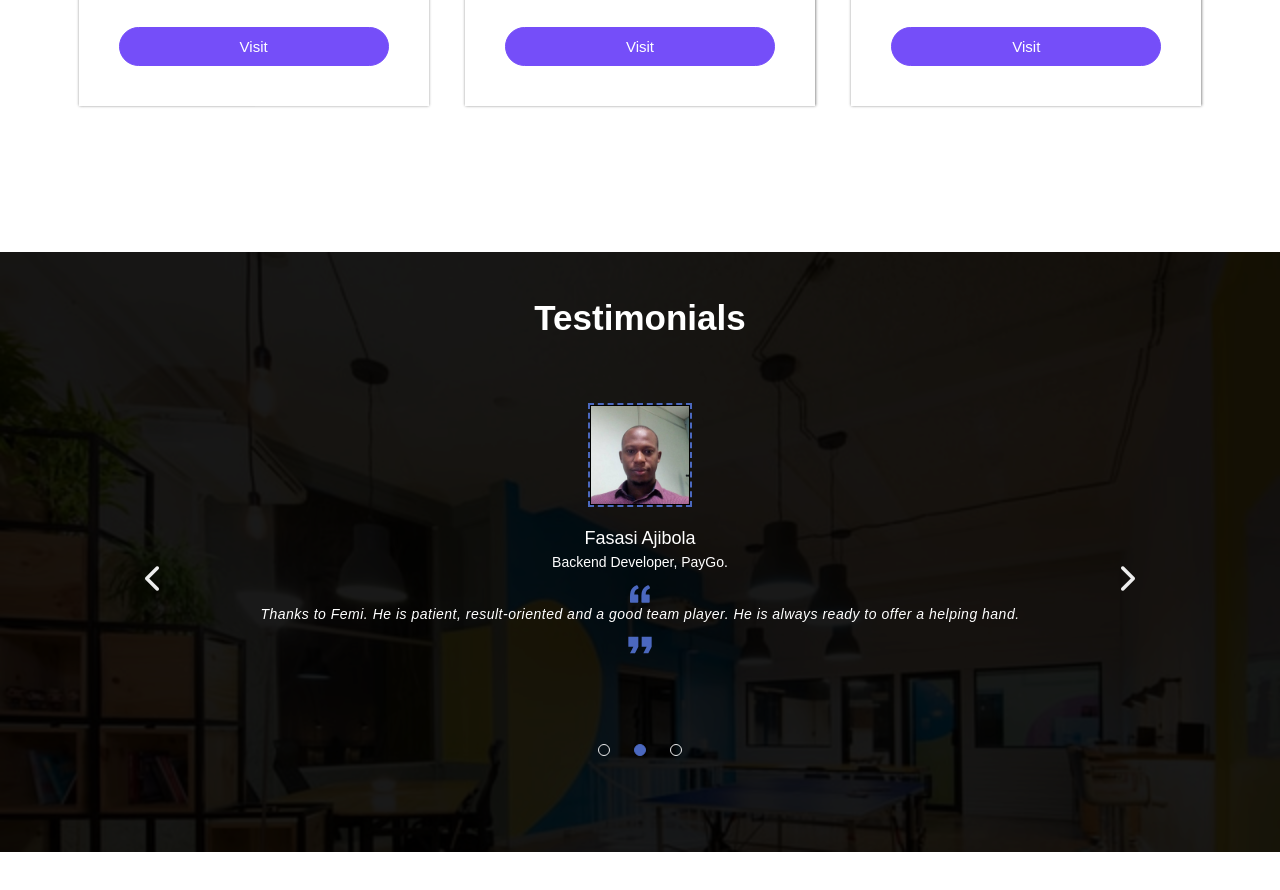
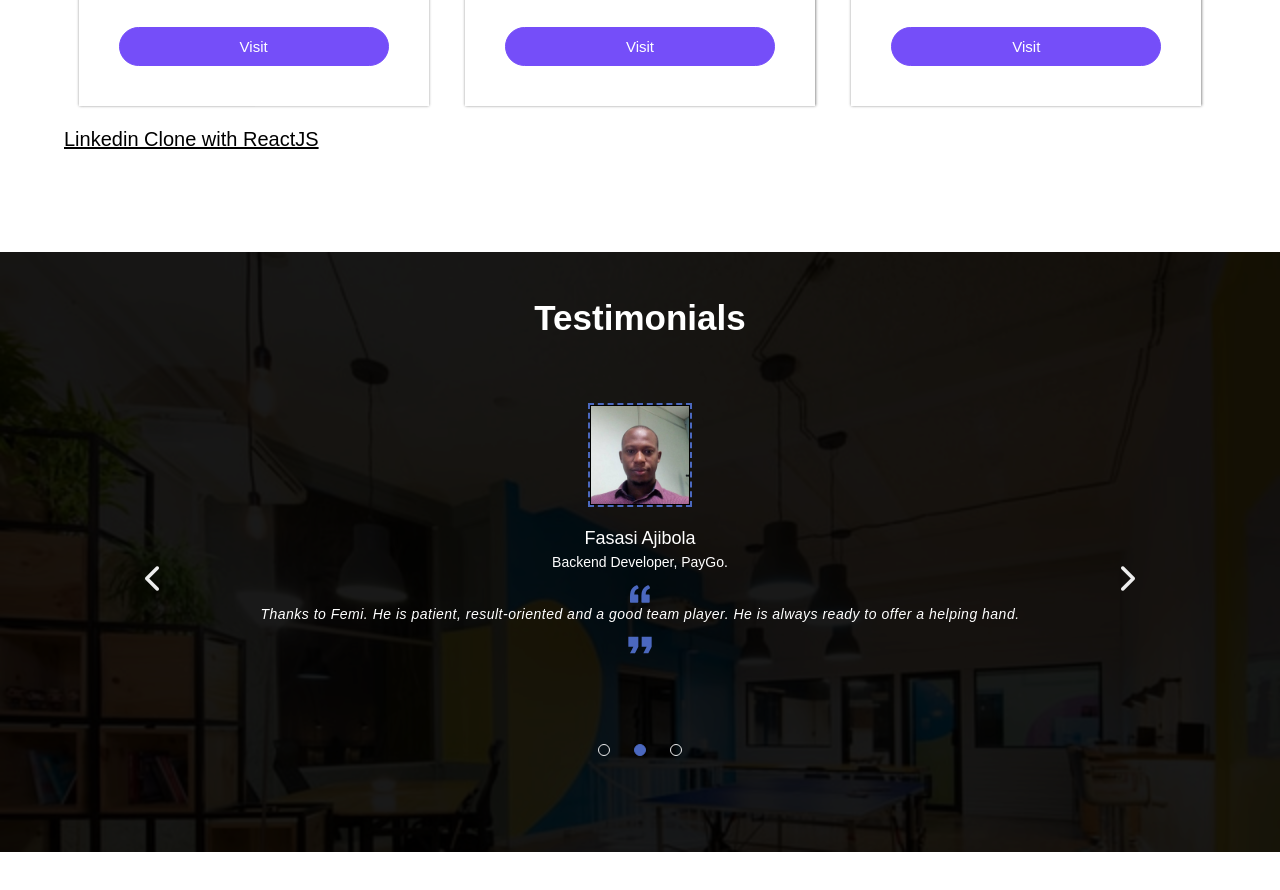
Before and after one commit to fem-ocean/myportfolio, a plain HTML site: page index.html in a window 1280 px wide. Shown: the part 3760-4650 px from the top of the page. Drawn offline with Linux system fonts and the light colour scheme.

Commit message:
added linkedin clone

```diff
--- a/index.html
+++ b/index.html
@@ -253,7 +253,7 @@
 					<p>I am currently open to new opportunities. Please kindly contact me if you have a job opening or a project you want to work on.</p>
 					<div class="button-wrap">
 						<div class="cv-button">
-							<button class="btn" ><a target="_blank" href="Assets/Resume-140522-compressed.pdf">Download CV</button>
+							<button class="btn" ><a target="_blank" href="Assets/Resume 090722-compressed.pdf">Download CV</button>
 						</div>
 						<div class="hire-me-button">
 							<button class="btn-outline"><a href="#contactme">Hire me</a></button>
@@ -330,7 +330,7 @@
 				</div>
 
 				<!-- Link to Behance project -->
-				<!--  -->
+
 
 				<div class="container-item1"><a href="https://www.behance.net/gallery/141995717/Agency-Banking-with-POS-terminal-and-Mobile-App/" target="_blank">
 
@@ -371,7 +371,10 @@
 				<div class="container-item5"></div>
 				<div class="container-item6"></div> -->
 			</div>
-			<!-- <div class="work-button">More Works</div> -->
+			<div class="project-links">
+				<a href="https://linkedin-clone-390e2.web.app/"><p>Linkedin Clone with ReactJS</p></a>
+			</div>
+
 		</section>
 		<!------------ Portfolio Section end------- -->
 
--- a/portolio060721.css
+++ b/portolio060721.css
@@ -1092,6 +1092,21 @@ nav div ul li a:hover:after{
 .work-button:focus{
 	background-color: rgba(75, 104, 191,0.7);
 	font-weight: 25px;
+}
+
+.project-links{
+	width: 90%;
+	height: 80px;
+	/* border: 1px solid red; */
+	display: flex;
+	flex-direction: column;
+	margin: auto;
+}
+
+.project-links p{
+	text-decoration: underline;
+	font-size: 20px;
+	color: #000000;
 }
 
 /*----Portfolio Section end--------*/
```
Also changed, not shown: 1 other file.
